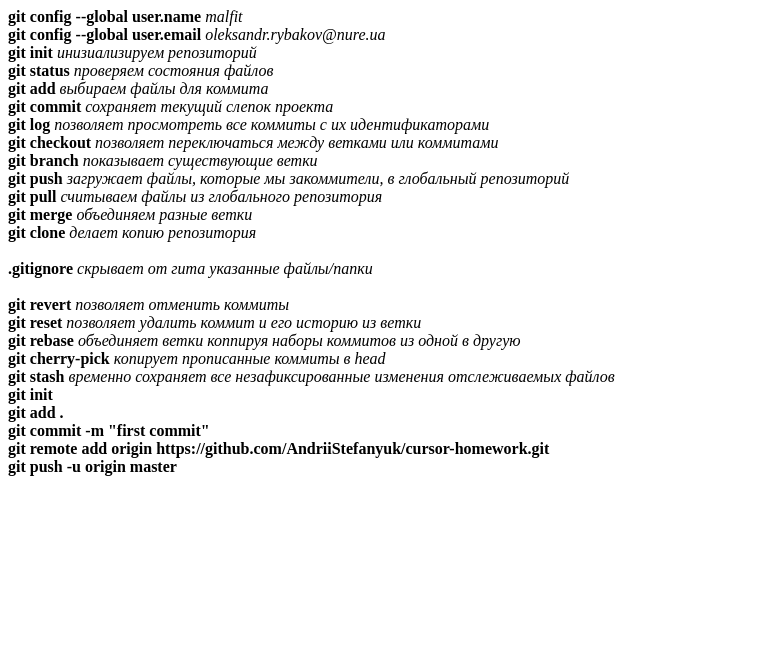
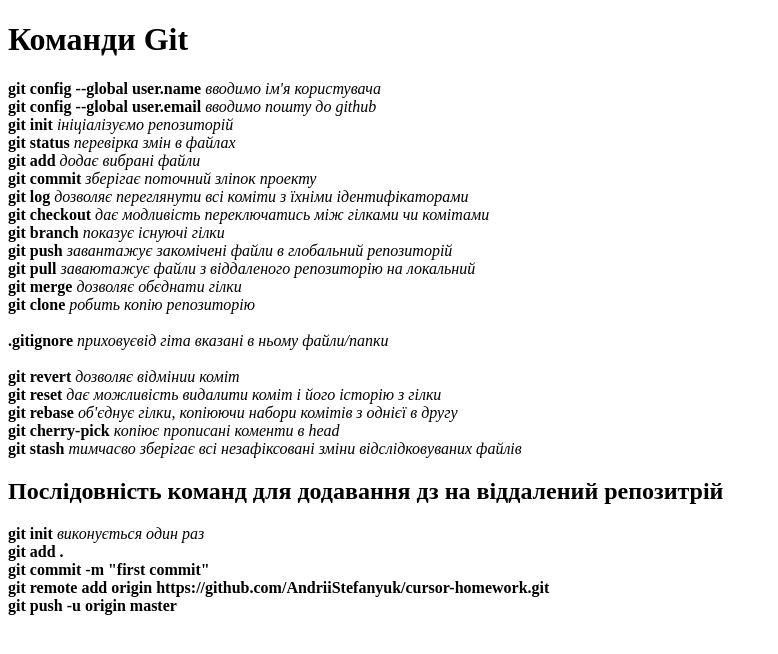
Before and after one commit to AndriiStefanyuk/cursor-homework, a plain HTML site: page index.html in a window 1280 px wide. Shown: the whole page, without its empty margins (0-778 px from the left). Drawn offline with Linux system fonts and the light colour scheme.

Commit message:
some changes

```diff
--- a/index.html
+++ b/index.html
@@ -4,40 +4,41 @@
     <meta charset="UTF-8" />
     <meta name="viewport" content="width=device-width, initial-scale=1.0" />
     <meta http-equiv="X-UA-Compatible" content="ie=edge" />
-    <title>Команды Git</title>
+    <title>Команди Git</title>
   </head>
   <body>
-    <b>git config --global user.name</b> <i>malfit</i><br />
-    <b>git config --global user.email</b> <i>oleksandr.rybakov@nure.ua</i><br />
-    <b>git init</b> <i>инизиализируем репозиторий </i><br />
-    <b>git status</b> <i>проверяем состояния файлов</i><br />
-    <b>git add</b> <i>выбираем файлы для коммита</i><br />
-    <b>git commit</b> <i>сохраняет текущий слепок проекта</i><br />
-    <b>git log</b> <i>позволяет просмотреть все коммиты с их идентификаторами</i
-    ><br />
+    <h1>Команди Git</h1>
+    <b>git config --global user.name</b> <i>вводимо ім'я користувача</i><br />
+    <b>git config --global user.email</b> <i>вводимо пошту до github</i><br />
+    <b>git init</b> <i>ініціалізуємо репозиторій </i><br />
+    <b>git status</b> <i>перевірка змін в файлах</i><br />
+    <b>git add</b> <i>додає вибрані файли</i><br />
+    <b>git commit</b> <i>зберігає поточний зліпок проекту</i><br />
+    <b>git log</b>
+    <i>дозволяє переглянути всі коміти з їхніми ідентифікаторами</i><br />
     <b>git checkout</b>
-    <i>позволяет переключаться между ветками или коммитами</i><br />
-    <b>git branch</b> <i>показывает существующие ветки</i><br />
+    <i>дає модливість переключатись між гілками чи комітами</i><br />
+    <b>git branch</b> <i>показує існуючі гілки</i><br />
     <b>git push</b>
-    <i>загружает файлы, которые мы закоммители, в глобальный репозиторий</i
-    ><br />
-    <b>git pull</b> <i>считываем файлы из глобального репозитория</i><br />
-    <b>git merge</b> <i>объединяем разные ветки</i><br />
-    <b>git clone</b> <i>делает копию репозитория</i><br />
+    <i>завантажує закомічені файли в глобальний репозиторій</i><br />
+    <b>git pull</b>
+    <i>заваютажує файли з віддаленого репозиторію на локальний</i><br />
+    <b>git merge</b> <i>дозволяє обєднати гілки</i><br />
+    <b>git clone</b> <i>робить копію репозиторію</i><br />
     <br />
-    <b>.gitignore</b> <i>скрывает от гита указанные файлы/папки</i><br />
+    <b>.gitignore</b> <i>приховуєвід гіта вказані в ньому файли/папки</i><br />
     <br />
-    <b>git revert</b> <i>позволяет отменить коммиты</i><br />
-    <b>git reset</b> <i>позволяет удалить коммит и его историю из ветки</i
+    <b>git revert</b> <i>дозволяє відмінии коміт</i><br />
+    <b>git reset</b> <i>дає можливість видалити коміт і його історію з гілки</i
     ><br />
     <b>git rebase</b>
-    <i>объединяет ветки коппируя наборы коммитов из одной в другую</i><br />
-    <b>git cherry-pick</b> <i>копирует прописанные коммиты в head</i><br />
+    <i>об'єднує гілки, копіюючи набори комітів з однієї в другу</i><br />
+    <b>git cherry-pick</b> <i>копіює прописані коменти в head</i><br />
     <b>git stash</b>
-    <i>временно сохраняет все незафиксированные изменения отслеживаемых
-      файлов</i><br />
-
-    <b>git init</b><br />
+    <i>тимчасво зберігає всі незафіксовані зміни відслідковуваних файлів</i
+    ><br />
+    <h2>Послідовність команд для додавання дз на віддалений репозитрій</h2>
+    <b>git init</b><i> виконується один раз </i><br />
     <b>git add .</b><br />
     <b>git commit -m "first commit"</b><br />
     <b
```
